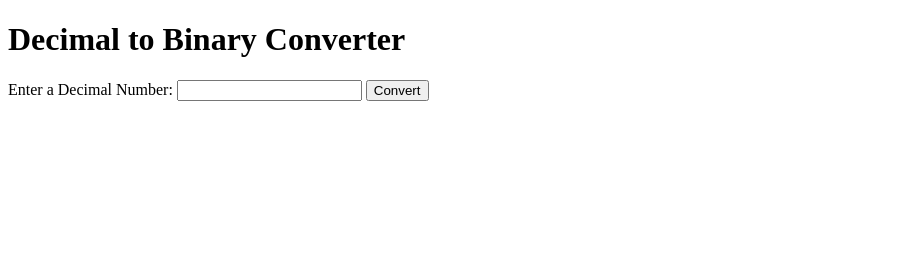
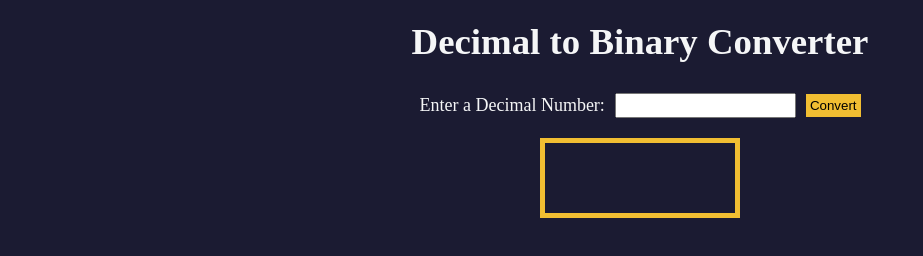
Before and after one commit to SvdNeo/Decimal_to_Binary_converter, a plain HTML site: page index.html in a window 1280 px wide. Shown: the whole page, without its empty margins (0-923 px from the left). Drawn offline with Linux system fonts and the light colour scheme.

Commit message:
provided styling for the HTML elements and created eventlistener

```diff
--- a/index.html
+++ b/index.html
@@ -4,6 +4,7 @@
     <meta charset="UTF-8">
     <meta name="viewport" content="width=device-width, initial-scale=1.0">
     <title>Decimal to Binary Converter</title>
+    <link rel="stylesheet" href="styles.css">
 </head>
 <body>
     <h1>Decimal to Binary Converter</h1>
@@ -11,8 +12,10 @@
         <label for="number-input">Enter a Decimal Number:</label>
         <input type="number" value="" name="decimal number input" id="number-input" class="number-input">
         <button class="convert-btn" id="convert-btn">Convert</button>
-        <output id="result" for="number-input"></output>
+
+    </div>
+    <output id="result" for="number-input"></output>
     <div id="animation-container"></div>
-    </div>
+    <script src="script.js"></script>
 </body>
 </html>
--- /dev/null
+++ b/script.js
@@ -0,0 +1,11 @@
+document.addEventListener('DOMContentLoaded', function() {
+    const numberInput = document.getElementById('number-input');
+    const convertBtn = document.getElementById('convert-btn');
+    const resultOutput = document.getElementById('result');
+    const animationContainer = document.getElementById('animation-container');
+
+    convertBtn.addEventListener('click', checkUserInput);
+
+
+
+});
--- a/styles.css
+++ b/styles.css
@@ -28,3 +28,58 @@ h1 {
   font-size: 2.3rem;
   margin: 20px 0;
 }
+
+.input-container {
+  margin: 10px 0;
+  display: flex;
+  flex-direction: column;
+  gap: 10px;
+  justify-content: center;
+  align-items: center;
+}
+
+.convert-btn {
+  background-color: var(--orange);
+  cursor: pointer;
+  border: none;
+  padding: 4px;
+}
+
+.number-input {
+  height: 25px;
+}
+
+#result {
+  margin: 10px 0;
+  min-width: 200px;
+  width: fit-content;
+  min-height: 80px;
+  word-break: break-word;
+  padding: 15px;
+  border: 5px solid var(--orange);
+  font-size: 2rem;
+  text-align: center;
+}
+
+#animation-container {
+  margin: auto;
+  max-width: 300px;
+}
+
+.animation-frame {
+  margin: 250px auto 0;
+  padding: 15px 10px;
+  border: 5px solid var(--orange);
+  font-size: 1.2rem;
+  text-align: center;
+}
+
+@media screen and (min-width: 500px) {
+  .input-container {
+    flex-direction: row;
+  }
+
+  #result {
+    max-width: 460px;
+  }
+}
```
